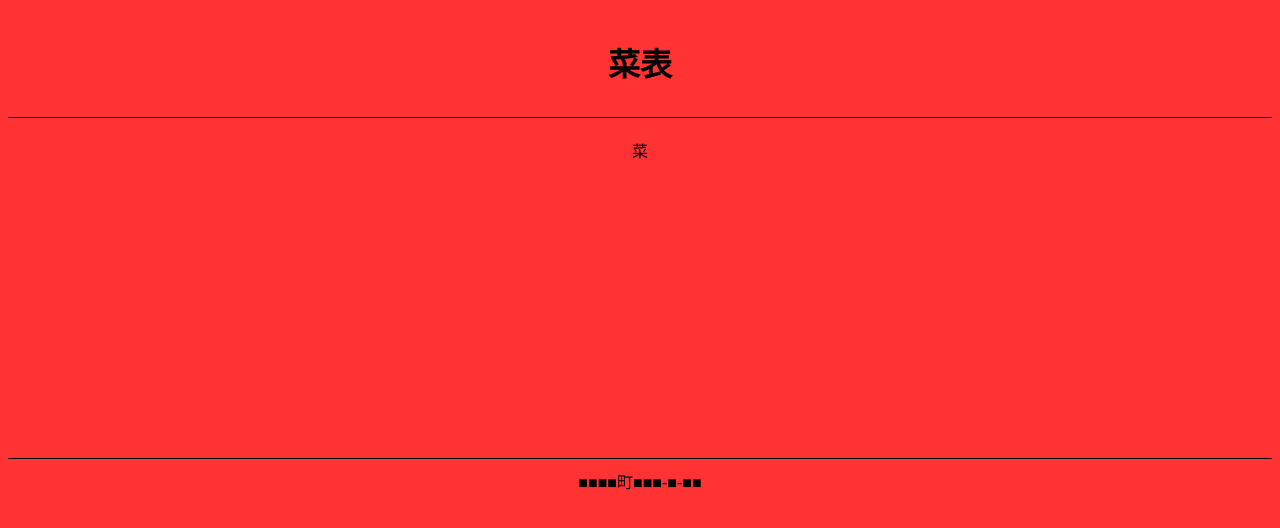
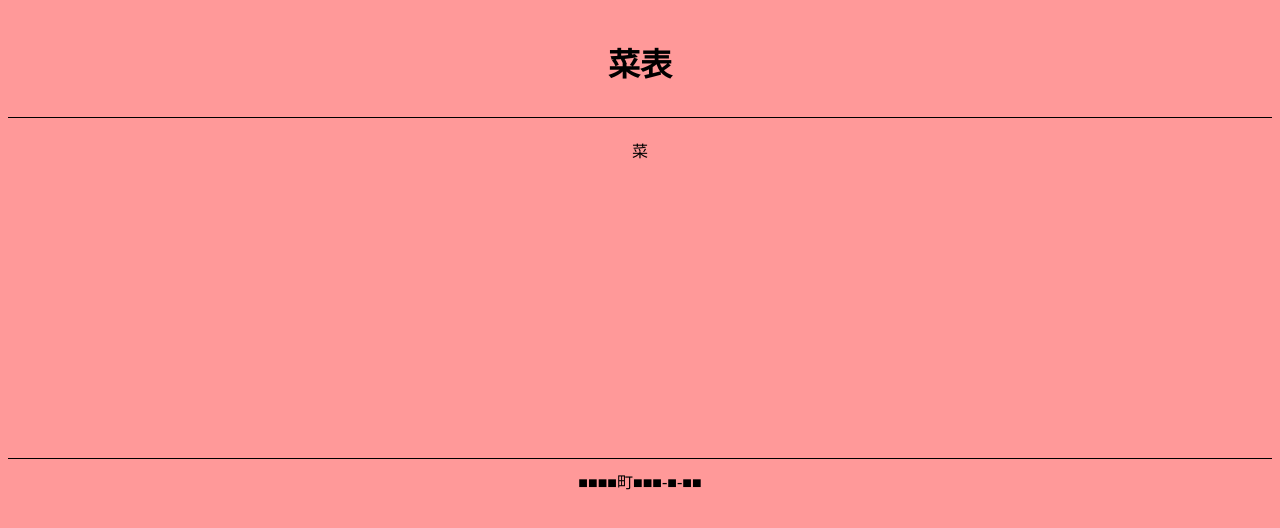
Before and after one commit to GYOhRI0/GYOhRI0.github.io, a plain HTML site: page foo/secret/tcukaja/menu.html in a window 1280 px wide. Drawn offline with Linux system fonts and the light colour scheme; a web font is replaced by a local one.

Commit message:
Update styles.css

```diff
--- a/foo/secret/tcukaja/styles.css
+++ b/foo/secret/tcukaja/styles.css
@@ -5,7 +5,7 @@ header {
 .bg_test {
     text-align:  center;        /* 文字中央揃え */
     color:  #000000;               /* 文字色指定 */
-    background-color:  #ff3333;    /* 背景色指定 */
+    background-color:  #ff9999;    /* 背景色指定 */
     font-family: "Slideyouran"
 }
 footer {
```
